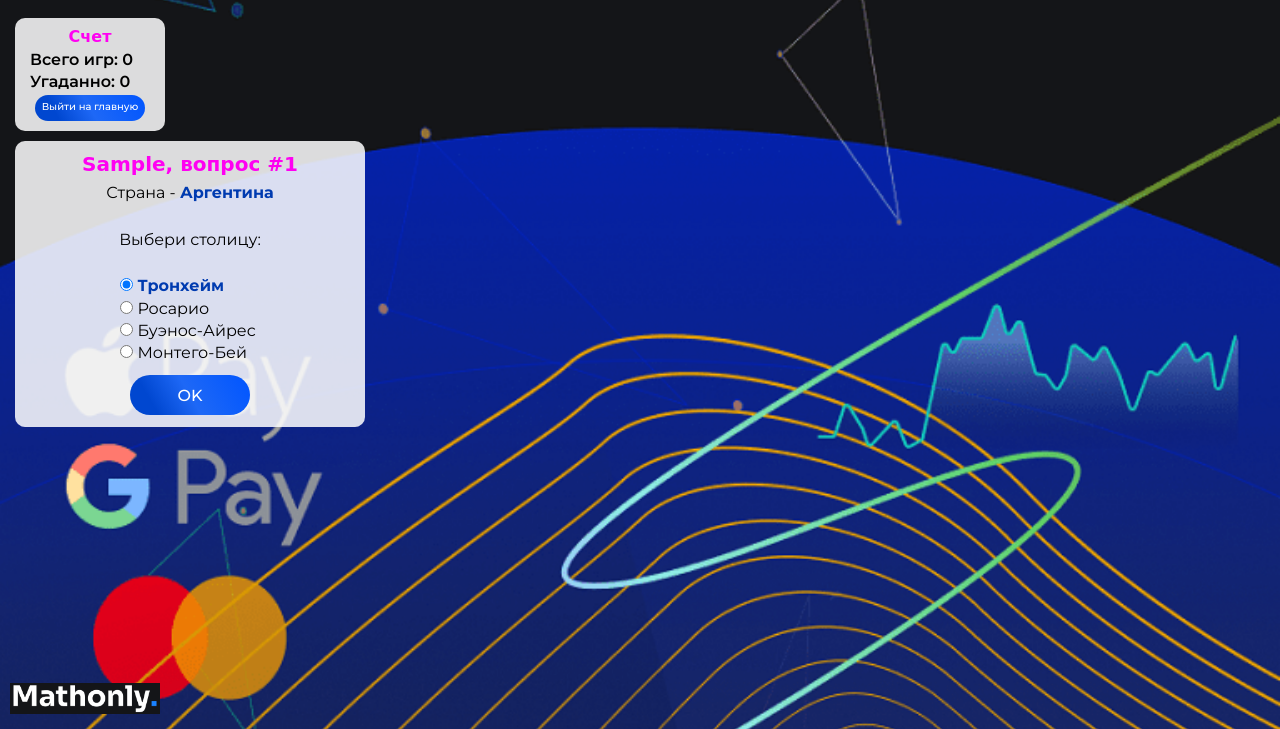
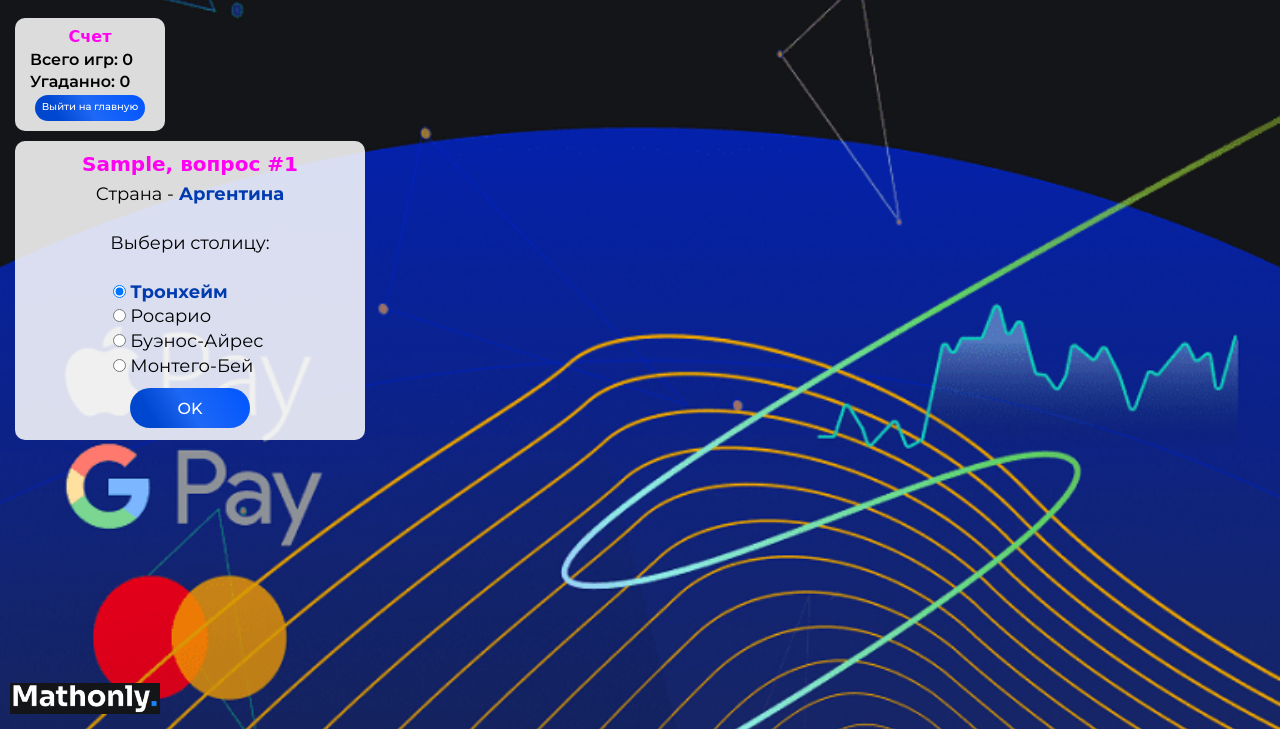
Before and after one commit to shulsergio/math_test, a plain HTML site: page cities.html in a window 1280 px wide. Both pictures are taken after typing "Sample" into the empty fields and a click on the button "Поехали". Shown: the part 83-812 px from the top of the page. Drawn offline with nearby package versions, Linux system fonts and the light colour scheme; some packages are replaced by stand-ins of ours; a script that the page names is missing.

Commit message:
v.3.93 fix fz

```diff
--- a/css/style.css
+++ b/css/style.css
@@ -376,6 +376,7 @@ text-wrap: center;
 
 .form-block-label{
 margin-bottom: 4px;
+font-size: 18px;
 }
 label {
     cursor: pointer;
@@ -531,6 +532,7 @@ font-family: Tahoma;
 
 .cities-form{
     margin-bottom: 20px;
+    font-size: 18px;
 }
 .cities-form button{
     margin-top: 16px;
```
